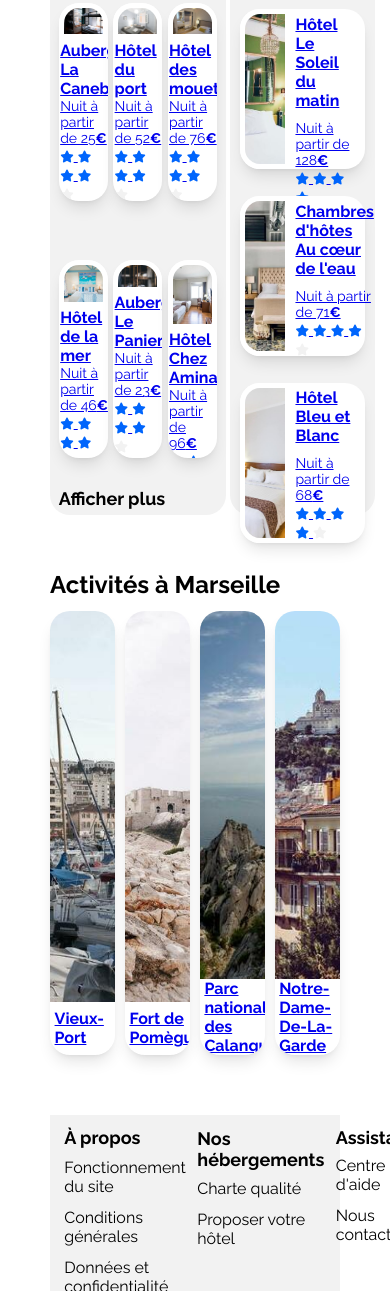
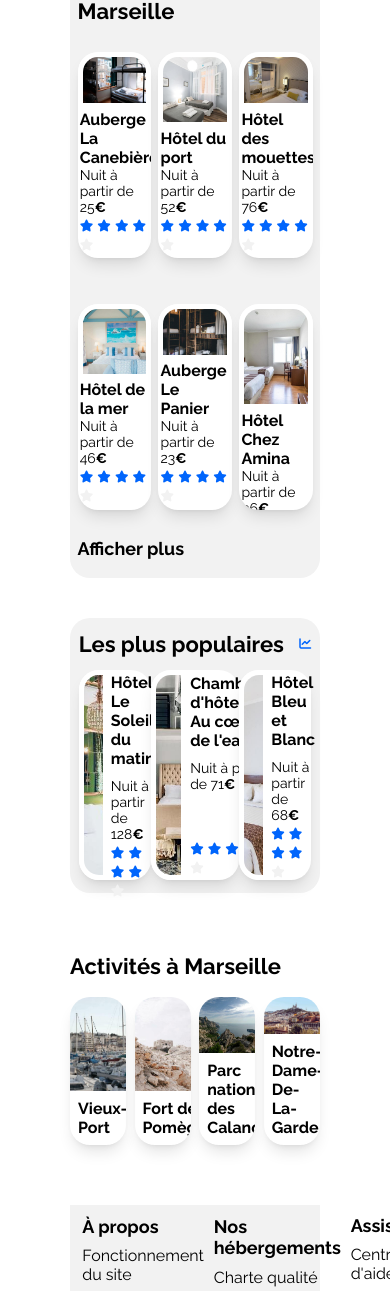
Before and after one commit to OmarTou76/P2-OCR, a plain HTML site: page index.html in a window 390 px wide. Shown: the part 709-2000 px from the top of the page. Drawn offline with Linux system fonts and the light colour scheme; files whose address does not match are found by name.

Commit message:
Responsive tablette

```diff
--- a/index.html
+++ b/index.html
@@ -6,14 +6,23 @@
     <meta name="viewport" content="width=device-width, initial-scale=1.0">
     <title>Booki</title>
     <link rel="stylesheet" href="style.css">
+    <link rel="stylesheet" href="tablette.css">
     <script src="https://kit.fontawesome.com/78c9506a4e.js" crossorigin="anonymous"></script>
 </head>
 <body>
     <header class="header">
         <img src="/images//logo/Booki.png" width="62" height="19" alt="Logo Booki">
         <ul class="header_nav">
-            <li class="header_nav_isActiv">Hébergements</li>
-            <li>Activités</li>
+            <a href="#hebergement_id">
+            <li class="header_nav_isActiv">
+                    Hébergements
+                </li>
+            </a>
+            <a href="#activities_id">
+            <li>
+                    Activités
+                </li>
+            </a>
         </ul>
     </header>
     <section class="section_title">
@@ -27,7 +36,7 @@
             </div>
             <input type="text" class="text_list_title" placeholder="Marseille, France">
             <button type="submit"
-                class="text_list_title"><!-- <i class="fa-solid fa-magnifying-glass"></i> --><span>Rechercher</span></button>
+                class="text_list_title search_button"><i class="fa-solid fa-magnifying-glass"></i></button>
         </form>
         <div class="filter_list">
             <p class="text_list_title">Filtres</p>
@@ -43,7 +52,7 @@
             <p>Plus de 500 logements sont disponibles dans cette ville</p>
         </div>
     </section>
-    <main class="container_popular_hebergement space">
+    <main class="container_popular_hebergement space" id="hebergement_id">
         <section class="hebergement">
             <h2 class="text_title">Hébergements à Marseille</h2>
             <div class="hebergement_container">
@@ -65,7 +74,6 @@
                         </div>
                 </a>
                 <a href="#" class="hebergement_card">
-
                     <img class="hebergement_card_img"
                         src="/images//hebergements/4_small/fred-kleber-gTbaxaVLvsg-unsplash.jpg" alt="Chambre d'hotel">
 
@@ -201,7 +209,6 @@
                     </div>
                 </a>
                 <a href="#" class="most_popular_card">
-
                     <img class="most_popular_card_img"
                         src="/images/hebergements//4_small/febrian-zakaria-sjvU0THccQA-unsplash.jpg"
                         alt="Chambre d'hotel">
@@ -223,8 +230,8 @@
             </div>
         </section>
     </main>
-    <section class="activities space">
-        <h2>Activités à Marseille</h2>
+    <section class="activities space" id="activities_id">
+        <h2 class="text_title">Activités à Marseille</h2>
         <div class="activity">
             <a href="#" class="activity_card">
                 <img src="/images/activites/4_small/reno-laithienne-QUgJhdY5Fyk-unsplash.jpg" alt="Vieux port">
--- a/style.css
+++ b/style.css
@@ -23,6 +23,10 @@ ul{
     list-style-position: inside;
     padding-left: 0;
     list-style: none;
+}
+a{
+    text-decoration: inherit;
+    color: inherit;
 }
 /* Differentes typographie utile */
 .text_title{
@@ -117,7 +121,7 @@ body {
     border: 1px solid var(--gray);
     padding: 5px 7px;
 }
-.search_form button {
+.search_button {
     border: none;
     border-radius: 0 15px 15px 0;
     color: #FFFFFF;
@@ -125,7 +129,12 @@ body {
     padding: 0px 20px;
     cursor: pointer;
 }
-
+.search_button::after{
+    content: "Rechercher";
+}
+.search_button i {
+    display: none;
+}
 .filter_list{
     gap: 2%;
     display: flex;
@@ -176,36 +185,33 @@ body {
 /* Container qui englobe Les plus populaires et hebergement */
 .container_popular_hebergement{
     display: flex;
-    justify-content: space-between;
     width: 100%;
-    max-height: 626px;
+    max-height: 39.125em;
 }
 /*  Section les plus populaires */
 .most_popular{
     /* REGLER LE GAP ENTRE LES DEUX COMPOSANT EN FONCTION DE HEBERGEMENT */
-    flex: 0 33.3%;
+    flex: 0 32.5%;
     background: var(--gray);
     border-radius: 20px;
     display: flex;
     flex-direction: column;
     padding: 2.5% 3.5%;
-    gap: 6%;
 }
 .most_popular_title{
-    /* flex: 0 1 10%; */
     display: flex;
     justify-content: space-between;
     align-items: center;
+    flex: 0 10%;
 }
 .most_popular_container{
     display: flex;
     flex-direction: column;
     justify-content: space-between;
     flex: 1;
-    gap: 5%;
 }
 .most_popular_card{
-    flex: 1 1; /* === S'adapte a la card la plus rempli */
+    flex: 0 29%;
     height: 0; /* Obligation de mettre 0 pour que ca s'adapte */
     width: 100%;
     display: flex;
@@ -234,7 +240,7 @@ body {
     flex: 2;
     display: flex;
     flex-direction: column;
-    justify-content: space-between;
+    justify-content: space-around;
     background-color: var(--gray);
     border-radius: 20px;
     padding: 2% 3%;
@@ -252,7 +258,7 @@ body {
 
 .hebergement_card{
     flex: 0 31.2%;
-    height: 43.5%;
+    height: 45%;
     display: flex;
     flex-direction: column;
     background: #FFFFFF;
@@ -279,23 +285,26 @@ body {
 /* Activities */
 .activities{
     width: 100%;
-    height: 70vh;
-    max-height: 480px;
+    max-height: 30em;
     display: flex;
     flex-direction: column;
     justify-content: space-between;
+}
+.activities h2{
+    height: 2em;
 }
 .activity {
     list-style: none;
     display: flex;
     justify-content: space-between;
-    height: 92.5%;
     width: 100%;
+    height: 27.5em;
+    flex: 0;
 }
 .activity_card{
     flex: 0 22.5%;
     display: flex;
-    height: 100%;
+    min-height: 100%;
     flex-direction: column;
     box-shadow: 0 10px 15px -3px rgb(0 0 0 / 0.1), 0 4px 6px -4px rgb(0 0 0 / 0.1);
     border-radius: 20px;
@@ -311,14 +320,14 @@ body {
     height: 100%;
     display: flex;
     align-items: center;
-    padding-left: 7%;
+    padding: 0 10%;
 }
 
 /* Footer */
 footer{
     display: flex;
     width: 100%;
-    height: 100%;
+    min-height: 100%;
     max-height: 225px;
     background-color: var(--gray);
     padding: 3% 1%;
--- /dev/null
+++ b/tablette.css
@@ -0,0 +1,42 @@
+/* Tablette  */
+@media screen and (max-width: 992px) {
+    body{
+        padding: 0 70px;
+    }
+    .container_popular_hebergement{
+        flex-direction: column;
+        height: 940px;
+        max-height: 960px;
+    }
+    .hebergement{
+        height: 66.5%;
+        margin: 0 0 2.5em;
+    }
+    .hebergement_container{
+    }
+    .hebergement_card{
+        flex: 0 31.2%;
+    }
+    .most_popular{
+        max-height: 275px;
+        justify-content: space-around;
+    }
+    .most_popular_container{
+        flex-direction: row;
+        width: 100%;
+        height: 80%;
+        flex: 0;
+    }
+    .most_popular_card{
+        height:100%;
+        flex: 0 31%;
+    }
+
+    .activity_card img {
+        height: 80%;
+    }
+    .activity_card p {
+        padding: 0.5em ;
+    }
+
+}
```
Also changed, not shown: mobile.css (added, +9 -0 lines).
